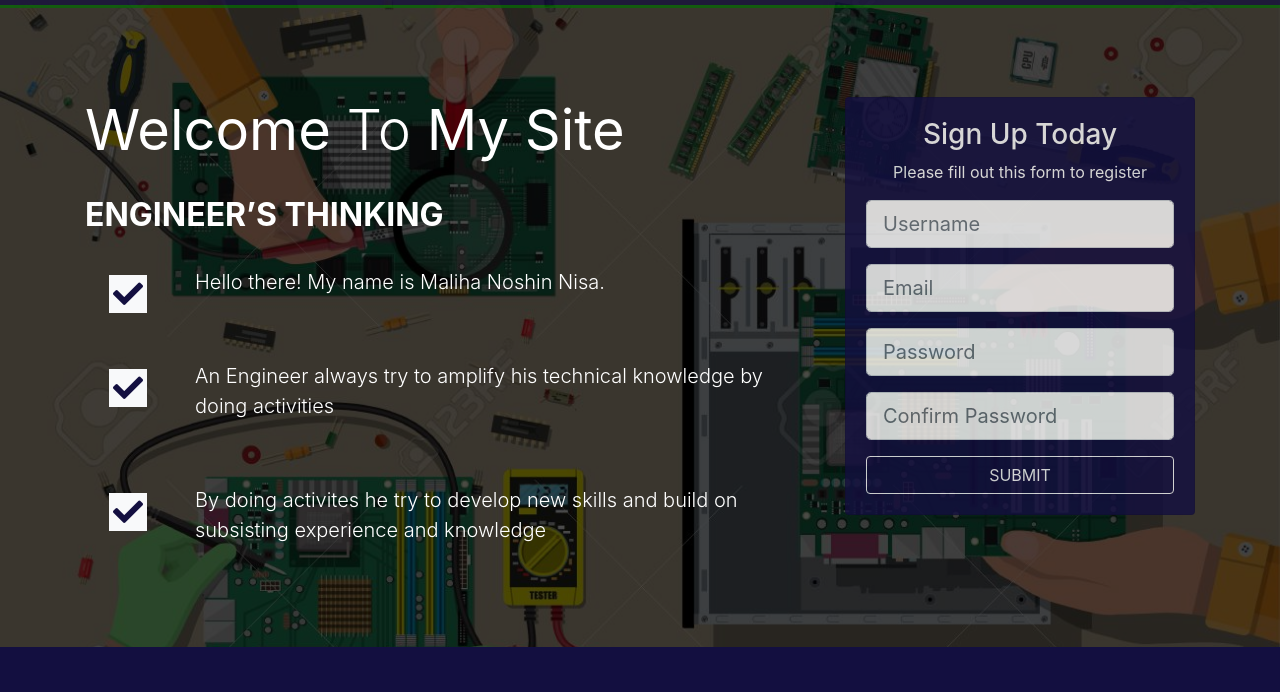
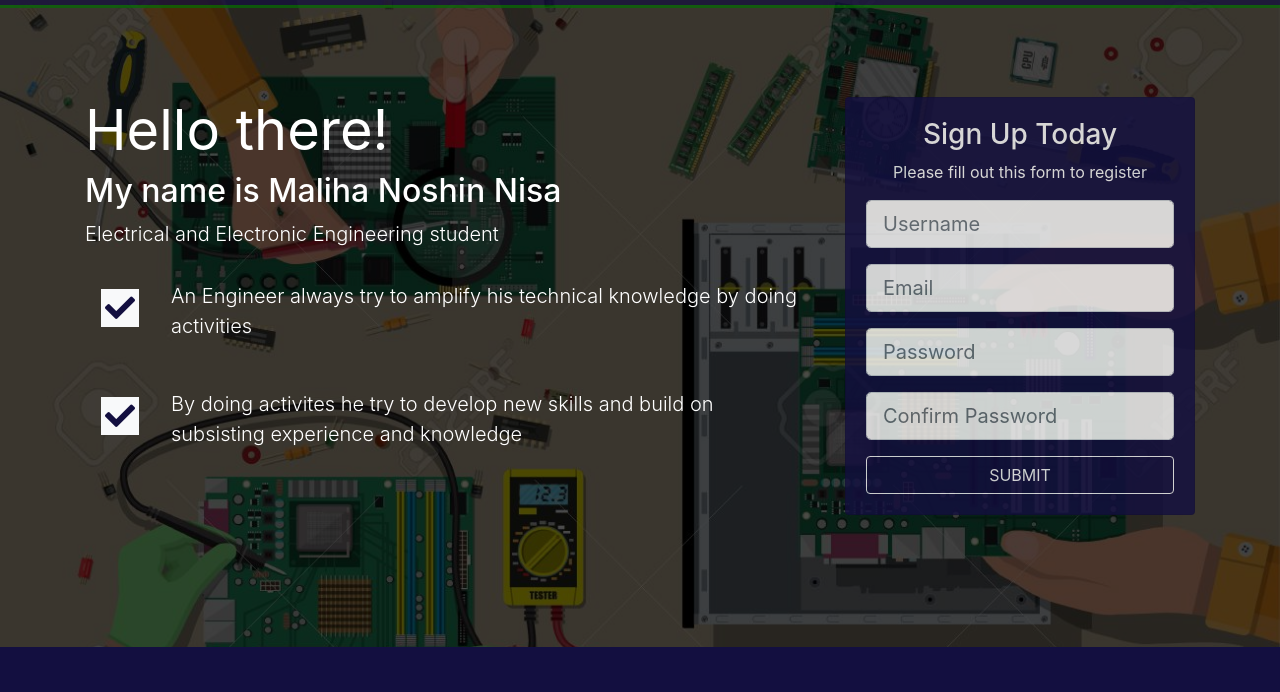
Before and after one commit to Maliha-nisa/Engineers_thinking_-class12-, a plain HTML site: page index.html in a window 1280 px wide. Shown: the part 53-745 px from the top of the page. Drawn offline with Linux system fonts and the light colour scheme.

Commit message:
Update index.html

```diff
--- a/index.html
+++ b/index.html
@@ -37,30 +37,23 @@
                     <div class="container">
                         <div class="row">
                             <div class="col-lg-8 col-md-12">
-                                <h1 class="display-4"> <strong>Welcome </strong>To <strong>My Site </strong></h1><br>
-                                <h2><strong>ENGINEER’S THINKING</strong></h2>
+                                <h1 class="display-4"> <strong>Hello there!</strong></h2>
+                                    <h2>My name is Maliha Noshin Nisa </h2>
+                                    <p class="lead">Electrical and Electronic Engineering student</p>
+
                                 <div class="d-flex flex-row">
-                                    <div class="p-4 mt-2">
-                                        <i class="fas fa-check bg-light p-1" style="color:#130f40;"></i>
-                                    </div>
-                                    <div class="p-4">
-                                        <p class="lead">Hello there! My name is Maliha Noshin Nisa.
-                                       </p>
-                                    </div>
-                                </div>
-                                <div class="d-flex flex-row">
-                                    <div class="p-4 mt-2">
+                                    <div class="p-3 mt-2">
                                         <i class="fas fa-check bg-light p-1"  style="color:#130f40;"></i>
                                     </div>
-                                    <div class="p-4">
+                                    <div class="p-3">
                                         <p class="lead">An Engineer always try to amplify his technical knowledge by doing activities</p>
                                     </div>
                                 </div>
                                 <div class="d-flex flex-row">
-                                    <div class="p-4 mt-2">
+                                    <div class="p-3 mt-2">
                                         <i class="fas fa-check bg-light p-1 "  style="color:#130f40;"></i>
                                     </div>
-                                    <div class="p-4">
+                                    <div class="p-3">
                                         <p class="lead">By doing activites he try to develop new skills and build on subsisting experience and knowledge</p>
                                     </div>
                                 </div>
```
